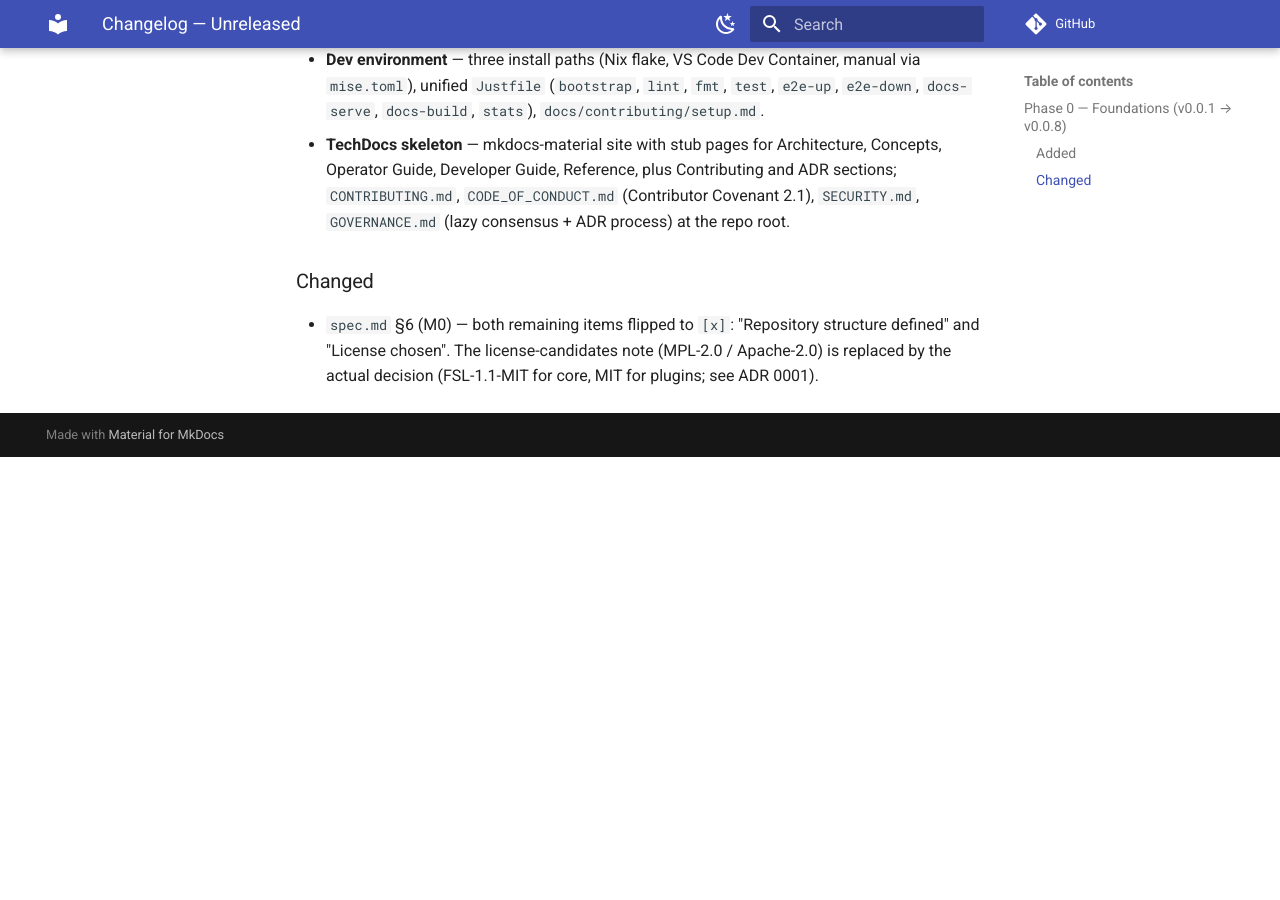
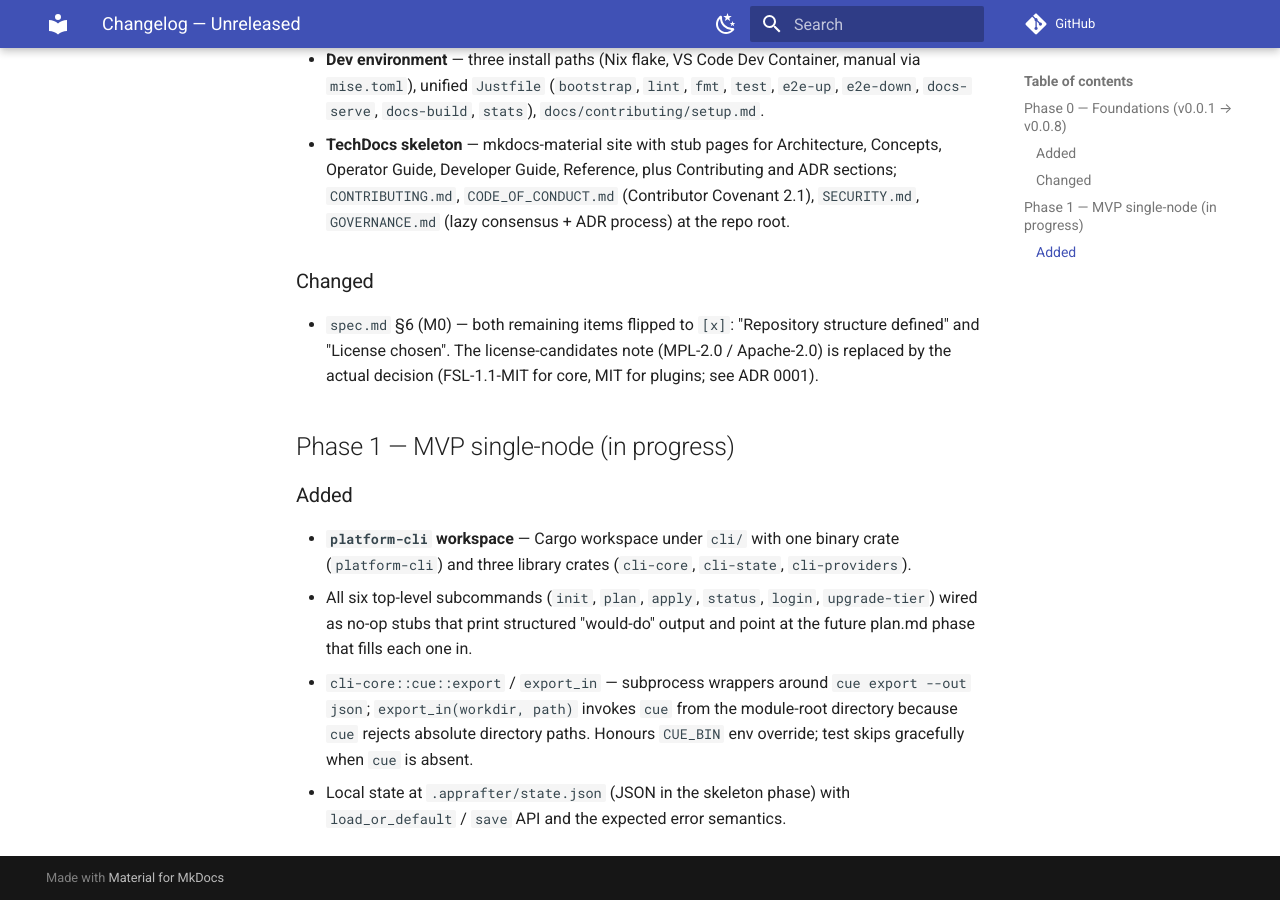
Before and after one commit to AppRafter/apprafter, an MkDocs documentation site: the page built from docs/changelog/UNRELEASED.md, in a window 1280 px wide and 900 px high, scrolled down 1039 px. Built offline with MkDocs 1.6.1 and Material for MkDocs 9.7.7, drawn with Linux system fonts in a browser that asks for light colours; comment, search, counter and statistics services are not loaded; before the commit the page ends 1496 px from its top, so only the background shows below that.

Commit message:
docs: close plan.md phase 1.1 (platform-cli skeleton)
- cli/README updated with workspace layout, build/test/run hints.
- plan.md phase 1.1 flipped to closed; decisions-by-the-way and
  acceptance recorded. New row in the history table notes the
  switch to 0.1.x versioning for Phase 1.
- docs/changelog/UNRELEASED.md gains a Phase 1 section.
- scripts/check-spdx-headers.sh patterns extended for
  cli/**/Cargo.toml and cli/**/rust-toolchain.toml. Now verifies
  60 tracked source files.

Closes plan.md phase 1.1.

Co-Authored-By: Claude Opus 4.7 (1M context) <noreply@anthropic.com>

```diff
--- a/docs/changelog/UNRELEASED.md
+++ b/docs/changelog/UNRELEASED.md
@@ -57,4 +57,24 @@ the `0.0.x` series; semver starts at 1.0.
   the actual decision (FSL-1.1-MIT for core, MIT for plugins;
   see ADR 0001).
 
+## Phase 1 — MVP single-node (in progress)
+
+### Added
+
+- **`platform-cli` workspace** — Cargo workspace under `cli/` with
+  one binary crate (`platform-cli`) and three library crates
+  (`cli-core`, `cli-state`, `cli-providers`).
+- All six top-level subcommands (`init`, `plan`, `apply`, `status`,
+  `login`, `upgrade-tier`) wired as no-op stubs that print
+  structured "would-do" output and point at the future plan.md
+  phase that fills each one in.
+- `cli-core::cue::export` / `export_in` — subprocess wrappers
+  around `cue export --out json`; `export_in(workdir, path)`
+  invokes `cue` from the module-root directory because `cue`
+  rejects absolute directory paths. Honours `CUE_BIN` env override;
+  test skips gracefully when `cue` is absent.
+- Local state at `.apprafter/state.json` (JSON in the skeleton
+  phase) with `load_or_default` / `save` API and the expected
+  error semantics.
+
 [Keep a Changelog]: https://keepachangelog.com/en/1.1.0/
```
Also changed, not shown: cli/README.md (+41 -1 lines), plan.md (+23 -8 lines), 1 other file.
